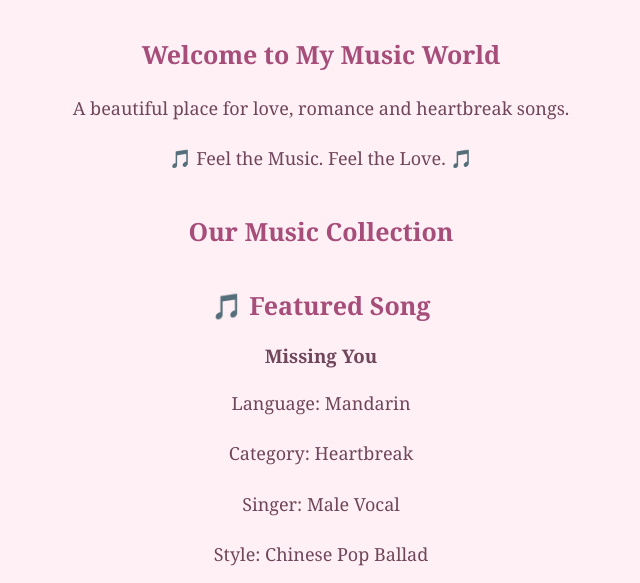
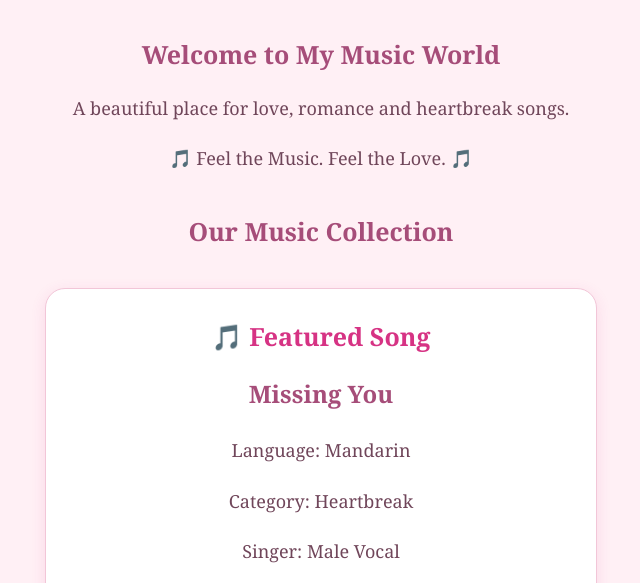
Before and after one commit to icjy920517-spec/my-music-website, a plain HTML site: page index.html in a window 1280 px wide. Shown: the part 189-772 px from the top of the page, without its empty margins (319-959 px from the left). Drawn offline with Linux system fonts and the light colour scheme.

Commit message:
Design featured song information card

```diff
--- a/style.css
+++ b/style.css
@@ -58,3 +58,22 @@ p {
   border-radius: 15px;
   margin-top: 15px;
 }
+.song-info {
+  background-color: #ffffff;
+  border: 1px solid #f2c6d8;
+  border-radius: 20px;
+  padding: 25px;
+  max-width: 500px;
+  margin: 40px auto;
+  box-shadow: 0 4px 15px rgba(214, 51, 132, 0.12);
+}
+
+.song-info h2 {
+  color: #d63384;
+  margin-top: 5px;
+}
+
+.song-info h3 {
+  color: #a64d79;
+  font-size: 24px;
+}
```
